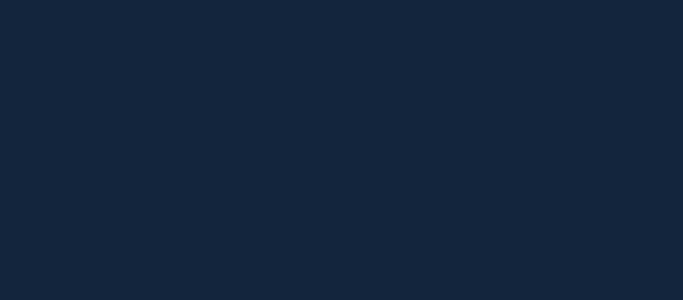
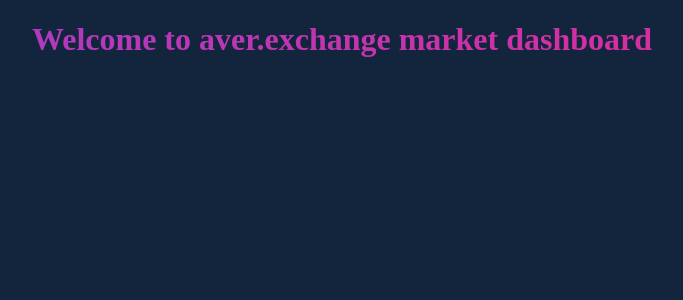
Before and after one commit to manelcecs/aver-markets, a React app: page / in a window 1280 px wide. Shown: the top 300 px of the page, without its empty margins (298-981 px from the left). Built offline with nearby package versions, Linux system fonts and the light colour scheme.

Commit message:
add header

```diff
--- a/src/components/App.jsx
+++ b/src/components/App.jsx
@@ -4,11 +4,12 @@
 
 // assets imports
 import '../styles/_global.scss'
+import Header from "./Header";
 
 const App = () => {
     return (
         <Layout>
-
+            <Header />
         </Layout>
     );
 }
--- /dev/null
+++ b/src/components/Header.jsx
@@ -0,0 +1,8 @@
+import React from 'react';
+
+const Header = () => {
+    return (         <h1 className="text-gradient animated text-centered">Welcome to aver.exchange market dashboard</h1>
+    );
+}
+
+export default Header;
```
